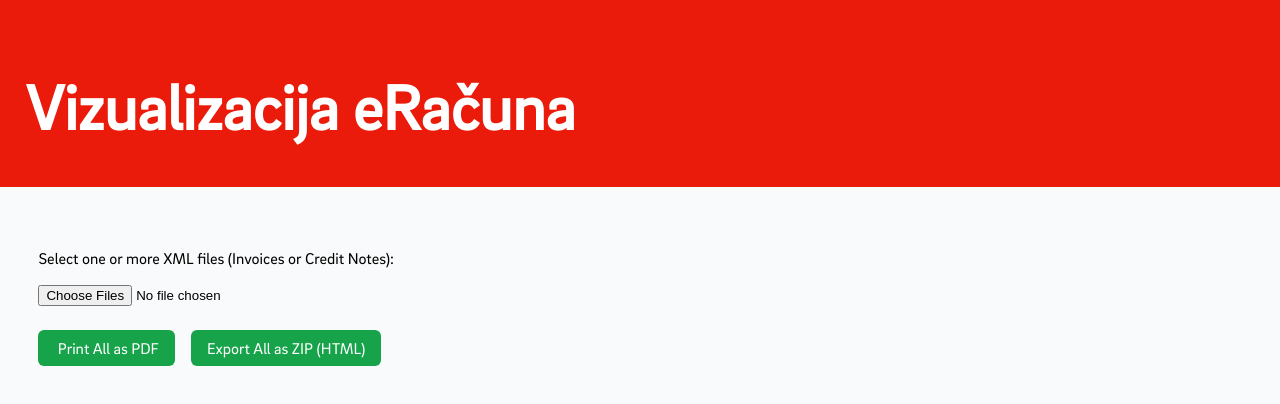
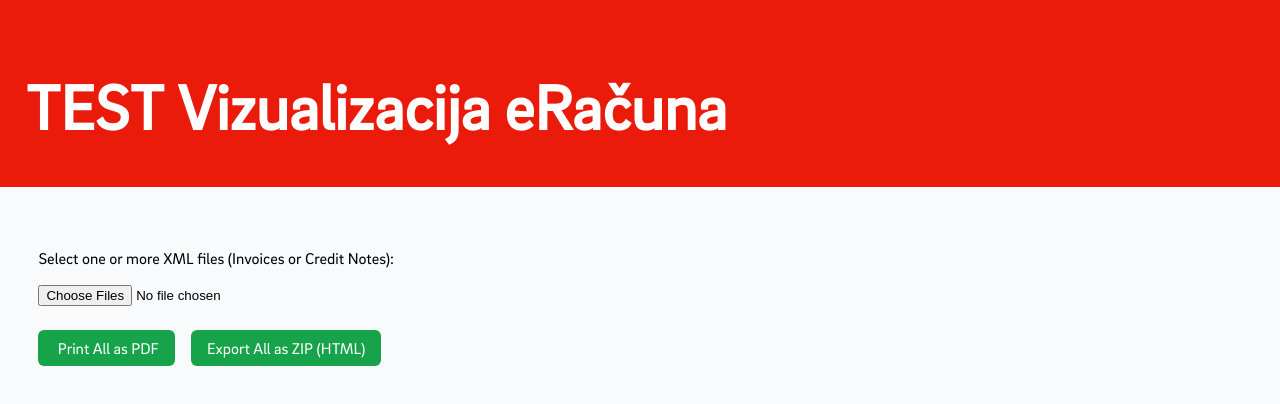
Before and after one commit to gabriel-kovacevic/Vizualizacija-eRacuna, a website: page index.html in a window 1280 px wide. Shown: the top 404 px of the page. Drawn offline with nearby package versions, Linux system fonts and the light colour scheme; no server answers.

Commit message:
revert izmjena za prod merge

```diff
--- a/index.html
+++ b/index.html
@@ -3,7 +3,7 @@
 
 <head>
   <meta charset="UTF-8" />
-  <title>PROD Vizualizacija</title>
+  <title>TEST Vizualizacija</title>
   <style>
     body {
       font-family: 'EON Brix Sans Regular', sans-serif;
@@ -119,7 +119,7 @@
 
 <body>
   <div class="header">
-    <h1>Vizualizacija eRačuna</h1>
+    <h1>TEST Vizualizacija eRačuna</h1>
   </div>
 
   <div class="ctrl">
```
